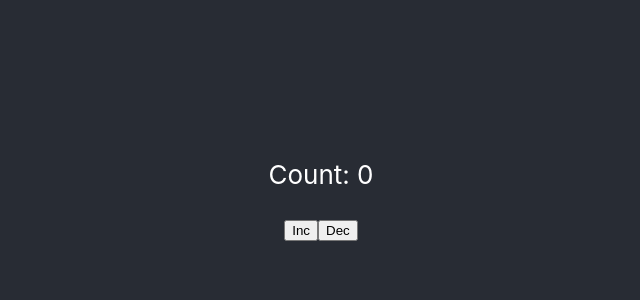
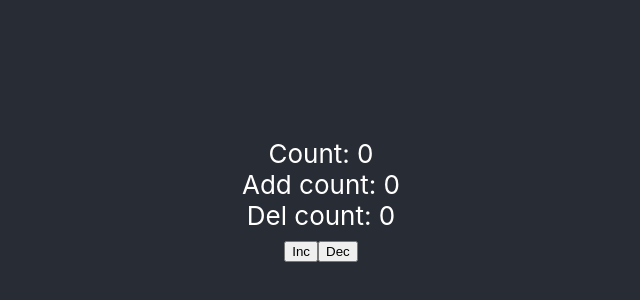
Before and after one commit to nedostudent/React-app, a React (Create React App) app: page / in a window 1280 px wide. Shown: the part 200-500 px from the top of the page, without its empty margins (319-959 px from the left). Built offline with nearby package versions, Linux system fonts and the light colour scheme.

Commit message:
Add inc and dec counters

```diff
--- a/src/List.js
+++ b/src/List.js
@@ -3,24 +3,33 @@ import React, {Component} from 'react';
 export default class List extends Component {
     constructor(){
        super();
-       this.state={ count: 0}
+       this.state={ count: 0, countAdd: 0, countDel: 0}
    }
 
   onclick(type){
-      this.setState(prevState => {
-         return {count: type === 'add' ? prevState.count + 1 : prevState.count - 1}
-      });
+      if(type === 'add'){
+          this.setState(prevState => ({count: prevState.count + 1, countAdd: prevState.countAdd + 1}))
+      }
+      else if (type ==='sub') {
+          this.setState(prevState => ({count: prevState.count - 1, countDel: prevState.countDel + 1}))
+      }
   }
 
    render() {
     return (
         <div>
+        <div>
             Count: {this.state.count}
-            <br/>
-        <div style={{marginTop: '20px'}}/>
+            </div>
+            <div>
+            Add count: {this.state.countAdd}
+            </div>
+            <div>
+            Del count: {this.state.countDel}
+            </div>
             <input type='button' onClick={this.onclick.bind(this, 'add')} value='Inc'/>
             <input type='button' onClick={this.onclick.bind(this, 'sub')} value='Dec'/>
-       </div>
+        </div>
      )
    }
 }
```
